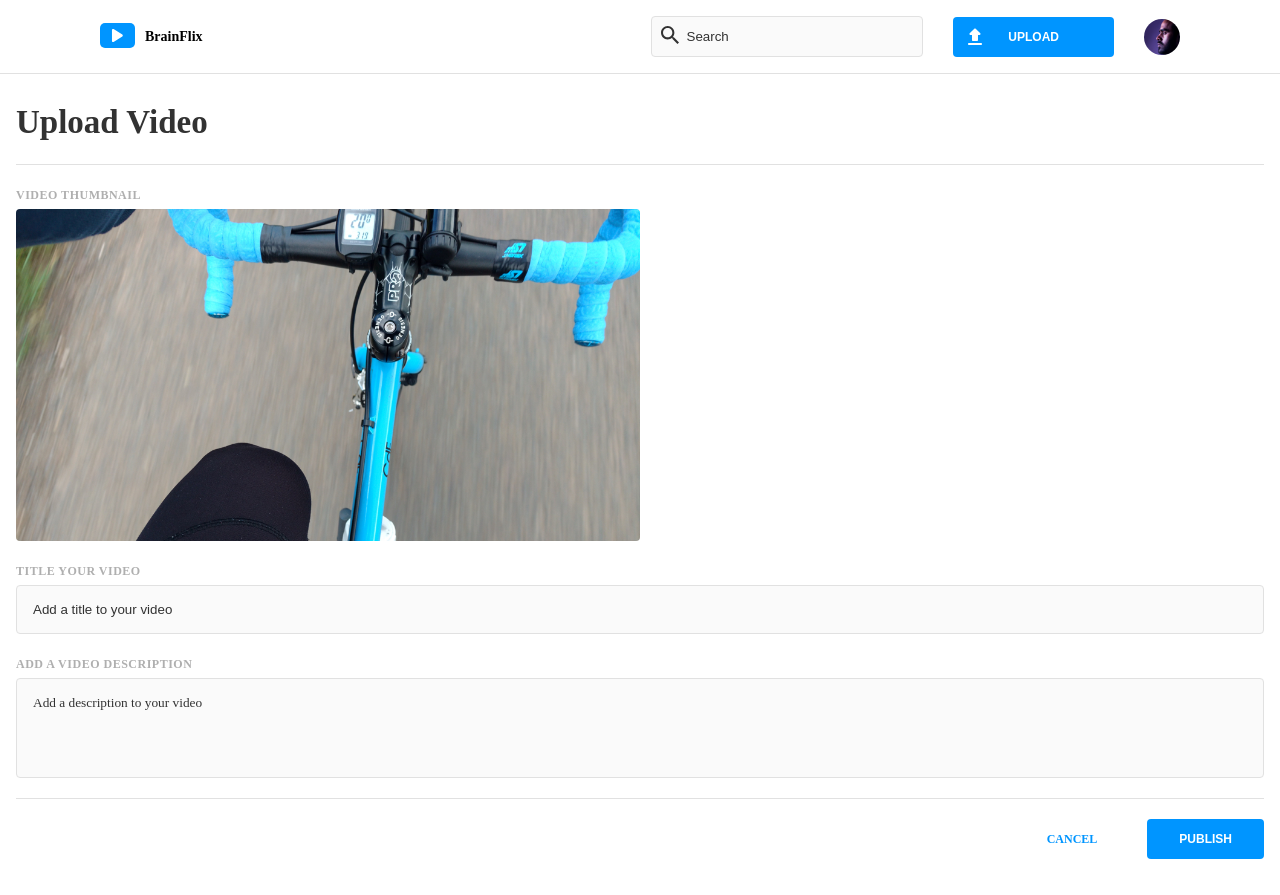
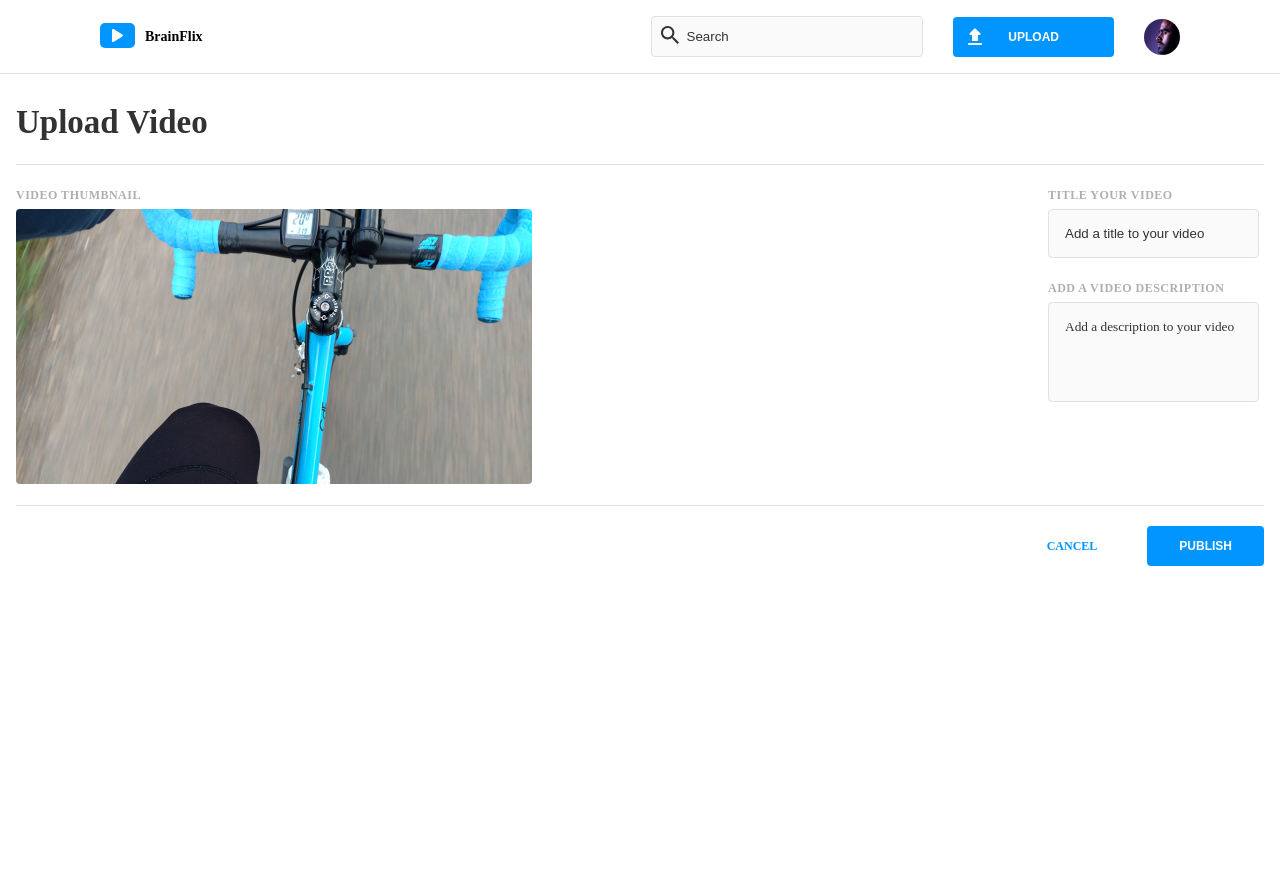
Before and after one commit to Lala0419/nanaya-miki-brainflix, a React (Create React App) app: page /upload in a window 1280 px wide. After the commit the page ends 800 px from the top, so only its background shows below. Built offline with nearby package versions, Linux system fonts and the light colour scheme.

Commit message:
added styling for upload desktop size

```diff
--- a/src/App.jsx
+++ b/src/App.jsx
@@ -11,17 +11,10 @@ function App() {
 
 	const params = useParams();
 	const [videoId, setVideoId] = useState("");
-	// console.log("Id", Id);
-	// console.log("videoId", videoId);
 
 	const [videos, setVideos] = useState([]);
 	const [videoDetails, setVideoDetails] = useState(null);
 	//empty = true null= false
-
-	// const handleClick = (event, currentVideoId) => {
-	// 	event.preventDefault();
-	// 	setVideoId(currentVideoId);
-	// };
 
 	useEffect(() => {
 		const fetchVideos = async () => {
@@ -62,10 +55,7 @@ function App() {
 					<CommentList videoComments={videoDetails.comments} />
 				</div>
 				<div className="app__right-container">
-					<SideBarList
-						videos={videos}
-						// onVideoClick={handleClick}
-					/>
+					<SideBarList videos={videos} />
 				</div>
 			</div>
 		</>
--- a/src/pages/Upload/Upload.jsx
+++ b/src/pages/Upload/Upload.jsx
@@ -11,12 +11,14 @@ export const Upload = () => {
 					<h1 className="upload__top-title">Upload Video</h1>
 				</div>
 				<div className="upload__middle">
+					<div className="upload__middle-img-box">
 						<h2 className="upload__middle-title">VIDEO THUMBNAIL</h2>
 						<img
 							src={Thumbnail}
 							alt="bycle"
 							className="upload__middle-img"
 						/>
+					</div>
 					<div className="upload__middle-disc-box">
 						<form className="upload__middle-form">
 							<div className="upload__middle-list-container">
--- a/src/pages/Upload/Upload.scss
+++ b/src/pages/Upload/Upload.scss
@@ -28,6 +28,10 @@
 		@include breakpoints.medium {
 			padding-bottom: 2rem;
 			border-bottom: 1px solid $color-secondary-outline;
+		}
+
+		@include breakpoints.large {
+			flex-direction: row;
 		}
 
 		&-title {
```
Lines whose indentation alone changed are shown as unchanged.
